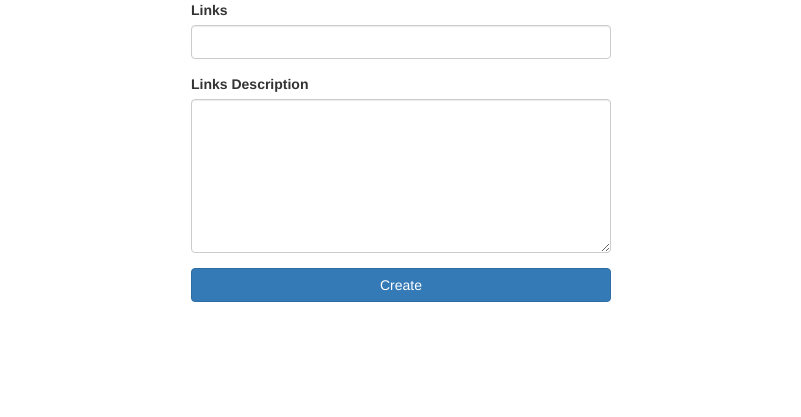
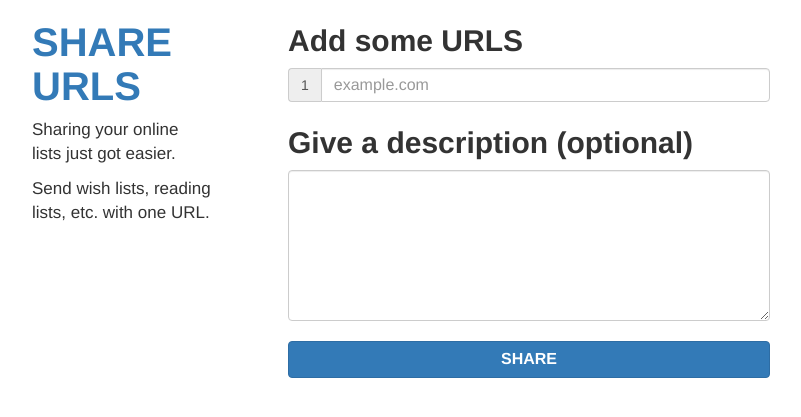
Before and after one commit to seoklee/urls-sharing, a Flask app: page / in a window 1280 px wide. Shown: the top 417 px of the page, without its empty margins (239-1040 px from the left). Run offline with Flask 2, Linux system fonts and the light colour scheme; parts of the project's set-up code (start-up, migrations or seed data) failed here and were passed over; some libraries are stand-ins or nearby versions.

Commit message:
Made the UI look better and added/changed JS where needed.

```diff
--- /dev/null
+++ b/surls/static/index.js
@@ -0,0 +1,58 @@
+/**
+ * Created by lee on 1/6/16.
+ */
+
+"use strict";
+
+
+
+//create &delete a new text area
+(function () {
+    setInterval(function () {
+        var links = document.getElementsByClassName("input-group");
+        var index = links.length - 1;
+        var last_link = links[index];
+        //input entered & needs another text box
+        if (last_link.children[1].value != '') {
+            var parent = document.getElementById("link-group");
+            var inputGroup = document.createElement("div");
+            inputGroup.setAttribute("class", "input-group");
+            var span = document.createElement('span');
+            span.setAttribute("class", "input-group-addon");
+            span.innerHTML = links.length + 1;
+            var input = document.createElement('input');
+            input.setAttribute("rows", 7);
+            input.setAttribute("name", "links");
+            input.setAttribute("placeholder", "example.com");
+            input.setAttribute("class", "form-control content-input");
+            input.setAttribute("type", text);
+            inputGroup.appendChild(span);
+            inputGroup.appendChild(input);
+            parent.appendChild(inputGroup);
+        }
+
+        //check every text box except the last box. if it's empty, delete.
+        //if a text box is remove, move the cursor focus to the previous text box
+        for (var i = 0; i < links.length - 1; i++) {
+            var curr = links[i];
+            if (curr.children[1].value === '') {
+                curr.remove();
+                // renumber inputs
+                for (var j = i; j < links.length; j++) {
+                    links[j].children[0].innerHTML = j + 1;
+                }
+                //if the first box was removed, place the cursor at the new first box
+                if (i === 0) {
+                    console.log(links.length);
+                    links[0].children[1].select();
+                    links[0].children[1].selectionStart = links[0].children[1].value.length;
+                }
+                //place the cursor at the previous box
+                else {
+                    links[i - 1].children[1].select();
+                    links[i - 1].children[1].selectionStart = links[i - 1].children[1].value.length;
+                }
+            }
+        }
+    }, 100);
+})();
--- a/surls/static/links.js
+++ /dev/null
@@ -1,43 +0,0 @@
-/**
- * Created by lee on 1/6/16.
- */
-
-"use strict";
-
-
-//create &delete a new text area
-setInterval(function () {
-    var links = document.getElementsByName("links");
-    var index = links.length - 1;
-    var last_link = links[index];
-    //input entered & needs another text box
-    if (last_link.value != '') {
-        var element = document.createElement('input');
-        var div = document.getElementById("link-group");
-        element.setAttribute("rows", 7);
-        element.setAttribute("name", "links");
-        element.setAttribute("id", "links");
-        element.setAttribute("class", "form-control");
-        element.setAttribute("type", text);
-        div.appendChild(element);
-    }
-
-    //check every text box except the last box. if it's empty, delete.
-    //if a text box is remove, move the cursor focus to the previous text box
-    for (var i = 0; i < links.length - 1; i++) {
-        var curr = links[i];
-        if (curr.value === '') {
-            curr.remove();
-            //if the first box was removed, place the cursor at the new first box
-            if (links.length === 1) {
-                links[0].select();
-                links[0].selectionStart = links[0].value.length;
-            }
-            //if a box besides the first box is removed, place the cursor at the previous box
-            else if (links.length > 1) {
-                links[i - 1].select();
-                links[i - 1].selectionStart = links[i - 1].value.length;
-            }
-        }
-    }
-}, 100);
--- a/surls/static/style.css
+++ b/surls/static/style.css
@@ -1,5 +1,81 @@
+/* global */
+.container {
+    margin-top: 10px;
+    margin-bottom: 20px;
+}
+
 @media (min-width: 768px) {
     .container {
-        max-width: 450px;
+        max-width: 768px;
+        margin-top: 20px;
     }
 }
+
+
+/* sidebar */
+
+.sidebar {
+    padding-right:8%;
+}
+
+.sidebar h1 {
+    margin-top: 0;
+    font-size: 40px;
+    font-weight: 600;
+}
+
+.sidebar p {
+    font-size: 17px;
+    font-weight: 300;
+}
+
+/* content */
+.create input {
+    font-size: 16px;
+}
+
+.create textarea {
+    font-size: 16px;
+}
+
+.content div {
+    margin-bottom: 20px;
+}
+
+.content-lbl {
+    font-size: 30px;
+    font-weight: 600;
+    margin: 0 0 5px;
+}
+
+div.input-group {
+    margin-bottom: 8px;
+}
+
+.content-btn {
+    font-size: 23px;
+    font-weight: 600;
+}
+
+.content-url {
+    font-size: 25px;
+    font-weight: 300;
+    padding: 5px;
+    margin: 0 0 5px;
+    border: 1px solid #ccc;
+}
+
+.content-description {
+    font-size: 18px;
+    font-weight: 300;
+}
+
+.content-url-list {
+    padding-left: 22px;
+}
+
+.content-url-list li {
+    font-size: 15px;
+    font-weight: 600;
+    margin-bottom: 5px;
+}
--- a/surls/templates/base.html
+++ b/surls/templates/base.html
@@ -3,7 +3,8 @@
 <head>
     <meta charset="utf-8">
     <meta http-equiv="X-UA-Compatible" content="IE=edge">
-    <meta name="viewport" content="width=device-width, initial-scale=1">
+    <meta name="viewport" content="width=device-width, initial-scale=1.0, maximum-scale=1.0, user-scalable=0" />
+
     <title>SURLS</title>
 
     <link href="../static/bootstrap.min.css" rel="stylesheet">
@@ -11,13 +12,23 @@
 </head>
 <body>
 <div class="page">
-    {% block body %}{% endblock %}
+    <div class="container">
+        <div class="row">
+            <div class="col-md-4 sidebar">
+                <h1><a href="{{ url_for('index') }}">SHARE URLS</a></h1>
+                <p>Sharing your online lists just got easier.</p>
+                <p>Send wish lists, reading lists, etc. with one URL.</p>
+            </div>
+            <div class="col-md-8 content">
+                {% block content %}{% endblock %}
+            </div>
+        </div>
+    </div>
 </div>
 
 <script src="https://ajax.googleapis.com/ajax/libs/jquery/1.11.3/jquery.min.js"></script>
 <script src="../static/bootstrap.min.js"></script>
-<div class="page-script">
-    {% block script%}{% endblock %}
-</div>
+{% block script%}{% endblock %}
+
 </body>
 </html>
--- a/surls/templates/create.html
+++ b/surls/templates/create.html
@@ -1,4 +1,4 @@
 {% extends "base.html" %}
-{% block body %}
+{% block content %}
     <a href="{{ url_link }}">{{ url_link }}</a>
 {% endblock %}
--- a/surls/templates/index.html
+++ b/surls/templates/index.html
@@ -1,26 +1,22 @@
 {% extends "base.html" %}
-{% block body %}
 
-<div class="container">
-    <div class="row">
-        <div class="col-md-12">
-            <form action="{{ url_for('create') }}" method="post" class="create">
-                <div class="form-group" id="link-group">
-                    <label for="links">Links</label>
-                    <input type="text" class="form-control" id="links" name="links" rows="7"></inpult>
-                </div>
-                <div class="form-group">
-                    <label for="text">Links Description</label>
-                    <textarea class="form-control" id="text" name="text" rows="7"></textarea>
-                </div>
-                <input type="submit" class="btn btn-block btn-primary" value="Create">
-            </form>
+{% block content %}
+    <form action="{{ url_for('create') }}" method="post" class="create">
+        <div class="form-group" id="link-group">
+            <label class="content-lbl" for="links">Add some URLS</label>
+            <div class="input-group" name="links">
+                <span class="input-group-addon">1</span>
+                <input type="text" class="form-control" rows="7" placeholder="example.com">
+            </div>
         </div>
-    </div>
-</div>
+        <div class="form-group">
+            <label class="content-lbl" for="text">Give a description (optional)</label>
+            <textarea class="form-control" id="text" name="text" rows="6"></textarea>
+        </div>
+        <input type="submit" class="btn btn-block btn-primary content-btn" value="SHARE">
+    </form>
 {% endblock %}
 
-
 {% block script %}
-<script type="text/javascript" src="../static/links.js"></script>
+    <script type="text/javascript" src="../static/index.js"></script>
 {% endblock %}
--- a/surls/views.py
+++ b/surls/views.py
@@ -54,4 +54,5 @@ def create():
 @app.route('/u/<url>')
 def urls(url=None):
     entry = database.get(url)
-    return render_template('urls.html', entry=entry)
+    url_link = '{}/u/{}'.format(PROD_URL, url)
+    return render_template('urls.html', url_link=url_link, entry=entry)
```
Also changed, not shown: surls/static/urls.js (added, +8 -0 lines), surls/templates/urls.html (+22 -13 lines).
